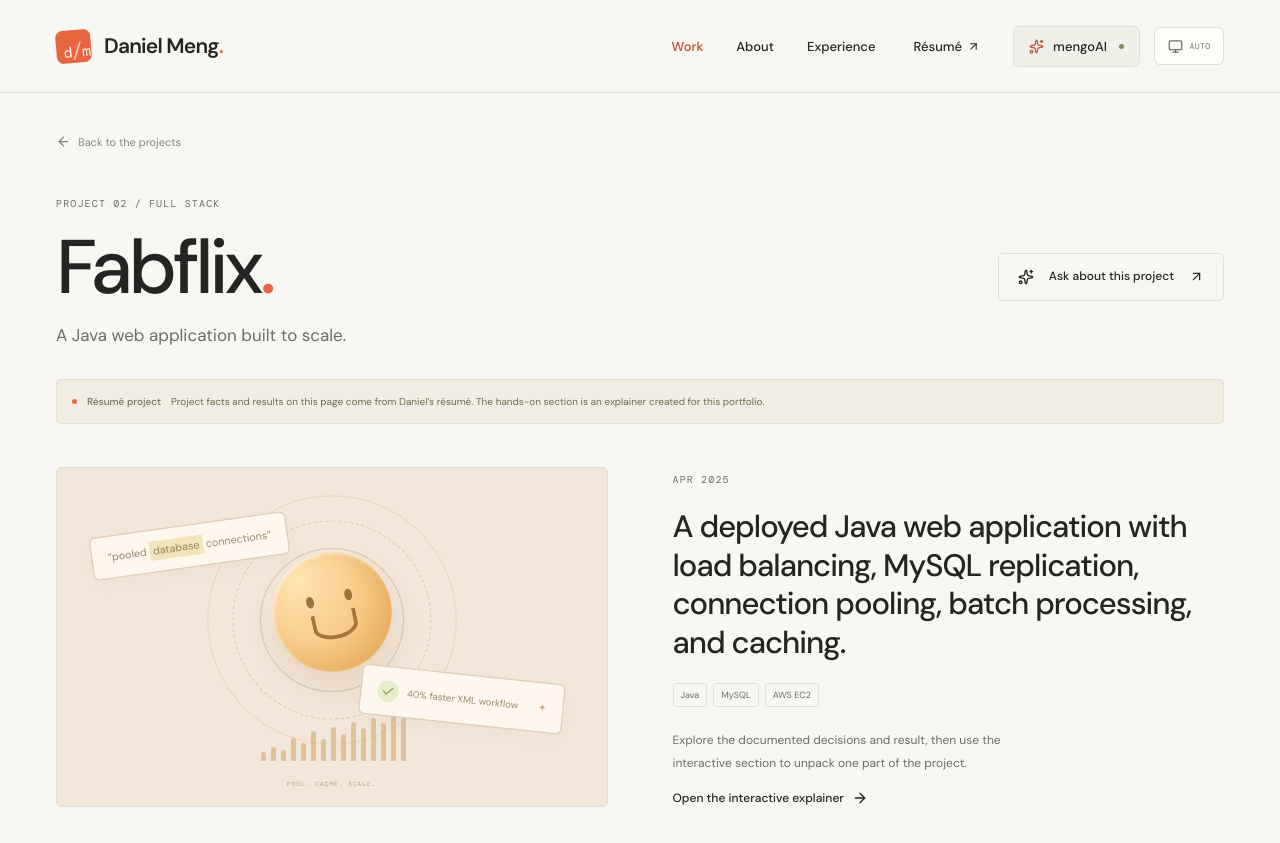
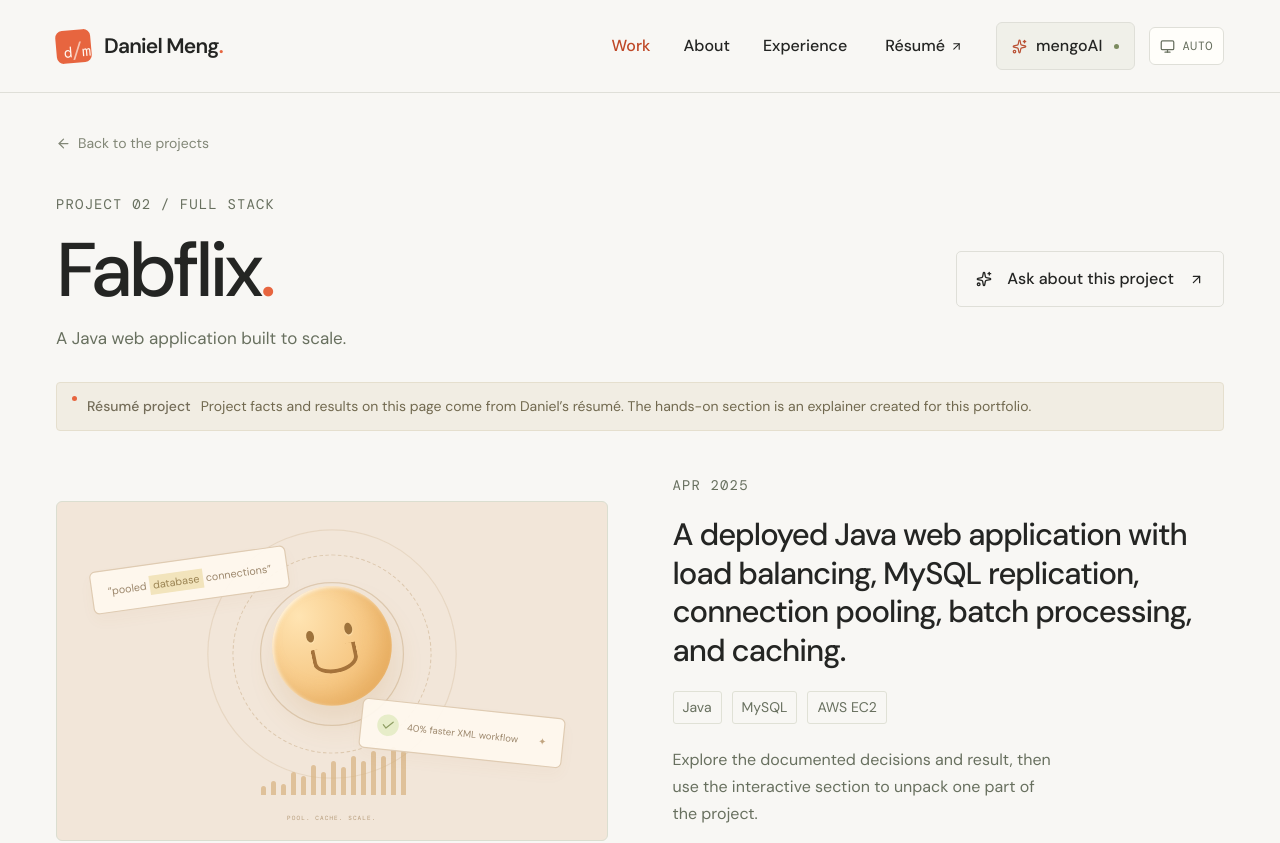
Before and after one commit to danmengo/portfolio-website, a React (Vite) app: page /projects/fabflix in a window 1280 px wide. Shown: the top 843 px of the page. Built offline with nearby package versions, Linux system fonts and the light colour scheme.

Commit message:
fix: improve typography readability across portfolio and chat

```diff
--- a/src/components/chat.css
+++ b/src/components/chat.css
@@ -1062,3 +1062,30 @@
 @media (prefers-reduced-motion: reduce) {
   .chat-layout, .chat-profile-shell { transition: none; transform: none; }
 }
+
+/* Chat readability: retain a fixed viewport with larger text inside it. */
+.chat-message-content > p,
+.chat-profile-note,
+.chat-profile-description,
+.chat-profile-link { font-size: 16px; line-height: 1.65; }
+.chat-window-header p,
+.chat-message-author,
+.chat-reset,
+.chat-source strong,
+.chat-source small,
+.chat-suggestions > button,
+.chat-privacy,
+.chat-page-footnote,
+.chat-preview-note { font-size: 14px; line-height: 1.5; }
+.chat-message-author > span,
+.chat-profile-tag,
+.chat-conversation-label { font-size: 12px; line-height: 1.4; }
+.chat-suggestions { flex-wrap: nowrap; overflow-x: auto; padding: 3px; }
+.chat-suggestions > button { flex-shrink: 0; }
+.chat-source { min-width: 0; }
+.chat-source > span { min-width: 0; overflow-wrap: anywhere; }
+@media (max-height: 500px) {
+  .chat-suggestions { display: none; }
+  .chat-composer-area { padding-top: 4px; padding-bottom: 6px; }
+  .chat-privacy { margin-top: 4px; font-size: 12px; }
+}
--- a/src/components/resume.css
+++ b/src/components/resume.css
@@ -537,3 +537,32 @@
       0 24px 55px #00000030;
   }
 }
+
+/* Keep the on-screen résumé comfortable to read without changing its print layout. */
+@media screen {
+  .resume-intro-copy,
+  .resume-document p,
+  .resume-education-block p,
+  .resume-project li,
+  .resume-focus-list li { font-size: 16px; line-height: 1.7; }
+  .resume-back,
+  .resume-print-button,
+  .resume-download-button,
+  .resume-eyebrow,
+  .resume-document-label,
+  .resume-document-mark,
+  .resume-contact-row,
+  .resume-section-title,
+  .resume-sample-label,
+  .resume-document .resume-placeholder,
+  .resume-project .resume-project-category,
+  .resume-template-note p,
+  .resume-document-footer,
+  .resume-print-help { font-size: 14px; line-height: 1.5; }
+  .resume-project h4,
+  .resume-education-block h4 { font-size: 18px; line-height: 1.4; }
+  .resume-document-topline,
+  .resume-document-footer,
+  .resume-project-heading { flex-wrap: wrap; gap: 12px; }
+  .resume-contact-row a { overflow-wrap: anywhere; }
+}
--- a/src/styles.css
+++ b/src/styles.css
@@ -4057,3 +4057,91 @@
     color: #3e413a;
   }
 }
+
+/* Screen reading scale: body copy 16px, supporting text and controls 14px. */
+@media screen {
+  .navigation,
+  .button,
+  .text-link,
+  .hero-actions .button,
+  .hero-actions .text-link,
+  .project-detail-header > .button,
+  .experience-row .button,
+  .project-bottom-nav .text-link,
+  .work-filters > button,
+  .case-tabs > button,
+  .pipeline-steps > button,
+  .optimization-explorer button { font-size: 16px; line-height: 1.5; }
+
+  .hero-description,
+  .section-heading p,
+  .project-card > p,
+  .ai-invitation-copy > p,
+  .preview-user-bubble,
+  .preview-ai-bubble p,
+  .about-intro > p,
+  .about-notes p,
+  .experience-row p,
+  .contact-bottom > p,
+  .case-study-intro > div > p,
+  .case-notes-content p,
+  .architecture-section > p,
+  .architecture-description,
+  .pipeline-detail p,
+  .optimization-explorer p,
+  .document-results blockquote p,
+  .document-results > p,
+  .document-layout details p,
+  .live-task p { font-size: 16px; line-height: 1.7; }
+
+  .hero-eyebrow,
+  .eyebrow,
+  .edition-label,
+  .sample-label,
+  .hero-footnote,
+  .project-meta .eyebrow,
+  .project-tags > span,
+  .preview-caption,
+  .ai-invitation-copy > .eyebrow,
+  .about-intro > .eyebrow,
+  .contact-section > .eyebrow,
+  .contact-bottom > .text-link,
+  .site-footer,
+  .site-footer > span,
+  .back-link,
+  .sample-notice,
+  .playground-live,
+  .demo-note,
+  .demo-control-grid label,
+  .range-value,
+  .demo-result-card > p,
+  .architecture-nodes button,
+  .layer-selector button,
+  .visual-caption p,
+  .chat-preview-top strong,
+  .document-search label,
+  .sentiment-layout label,
+  .document-results cite,
+  .document-layout summary,
+  .example-inputs > button,
+  .empty-column,
+  .playground-toolbar,
+  .icon-text-button { font-size: 14px; line-height: 1.5; }
+
+  .hero-eyebrow, .eyebrow, .edition-label { letter-spacing: 0.08em; }
+  .project-tags, .section-topline, .project-meta, .site-footer { flex-wrap: wrap; gap: 10px; }
+  .work-filters { flex-wrap: wrap; }
+  .project-tags > span { padding: 5px 9px; }
+  .about-notes h3 { font-size: 18px; }
+  .site-footer { height: auto; min-height: 80px; padding-top: 20px; padding-bottom: 20px; }
+  .sample-notice { align-items: flex-start; flex-wrap: wrap; }
+  .theme-toggle > span { font-size: 12px; }
+  .preview-questions a { font-size: 14px; line-height: 1.5; }
+}
+@media screen {
+  .hero-copy, .stack-visual { min-width: 0; }
+  .hero-actions, .hero-footnote { flex-wrap: wrap; }
+  .ticker-content { flex-wrap: wrap; gap: 12px 20px; padding-top: 14px; padding-bottom: 14px; font-size: 14px; line-height: 1.5; }
+  .ticker-content > span:first-child { font-size: 14px; }
+  .ticker-content > span { white-space: normal; }
+}
```
